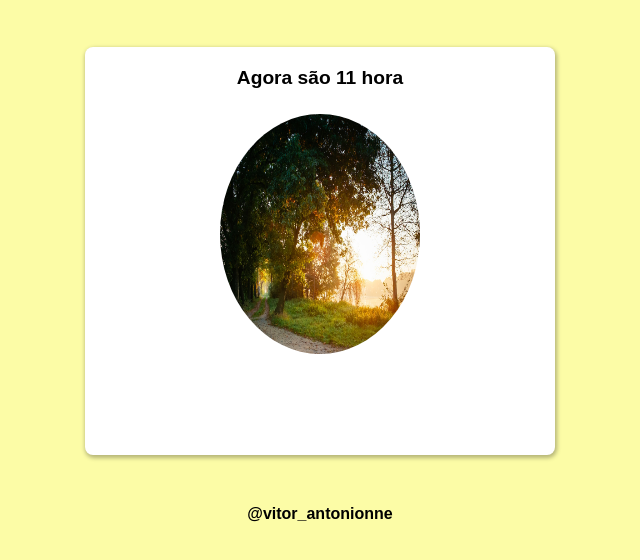
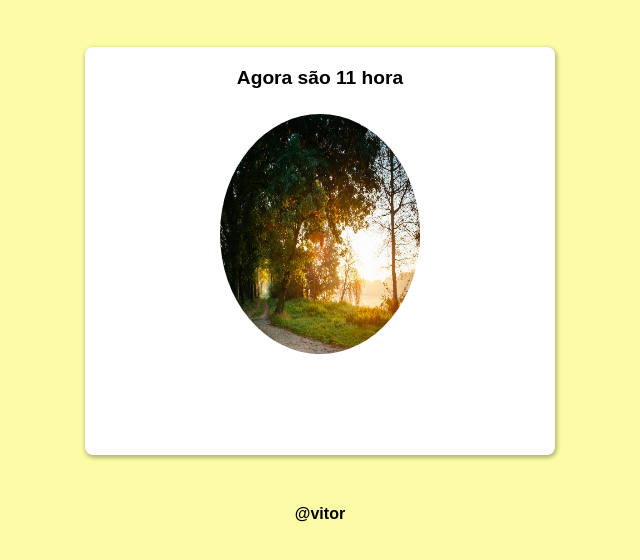
Before and after one commit to vitorantonionne/java-script, a plain HTML site: page ex010-praticas/ex001.html in a window 1280 px wide. Shown: the part 90-650 px from the top of the page, without its empty margins (320-960 px from the left). Drawn offline with Linux system fonts and the light colour scheme.

Commit message:
Update ex001.html

```diff
--- a/ex010-praticas/ex001.html
+++ b/ex010-praticas/ex001.html
@@ -20,7 +20,7 @@
         </div>
     </section>
     <footer>
-        @vitor_antonionne
+        @vitor
     </footer>
     <script src="main.js"></script>
 </body>
```
